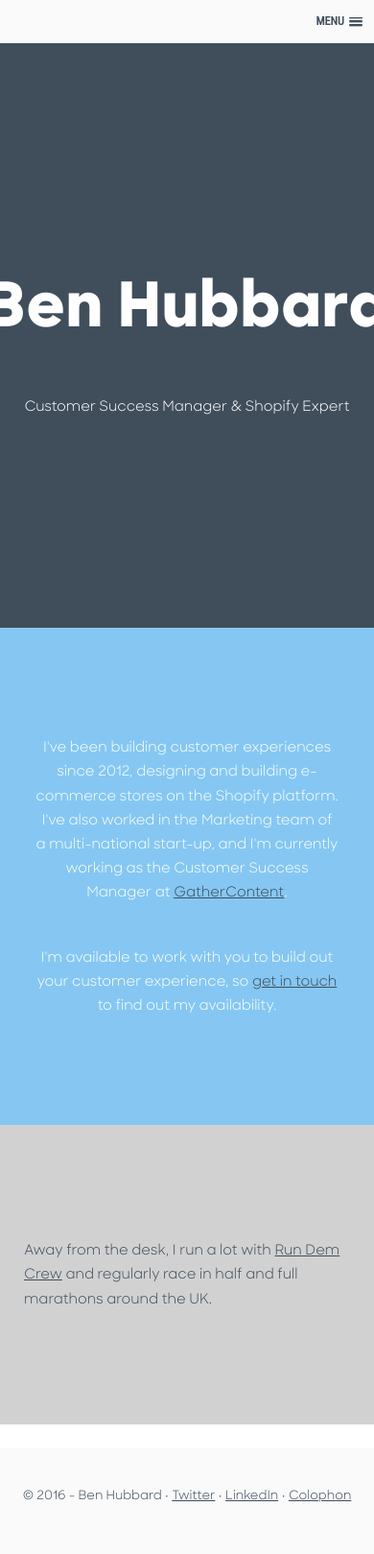
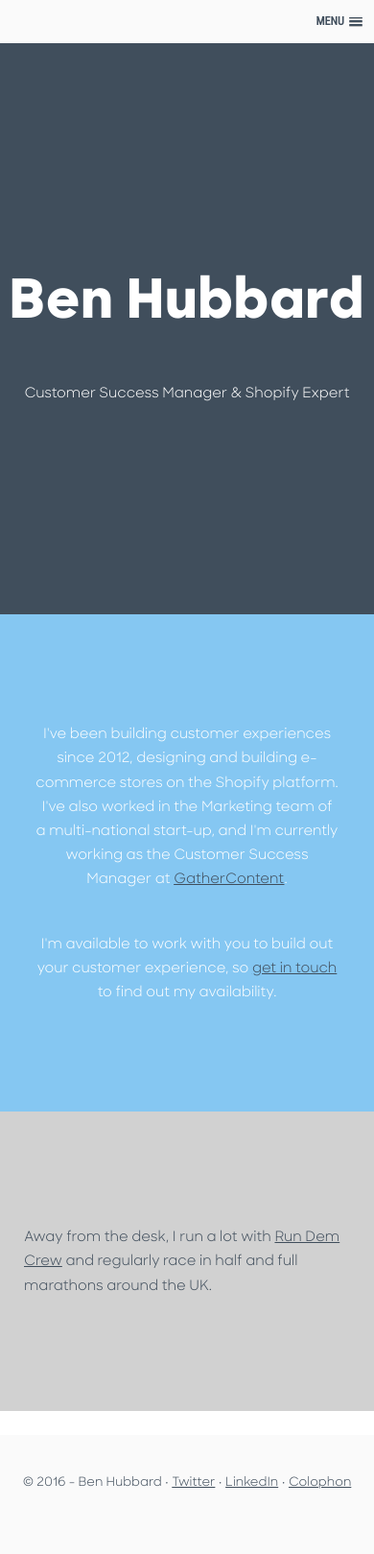
Before and after one commit to benhubbard434/benhubbard, a Jekyll site: the page built from index.html, in a window 390 px wide. Shown: the whole page at 96% size. Built offline with Jekyll 4.4.1, drawn with Linux system fonts in a browser that asks for light colours; nearby versions of some CDN libraries.

Commit message:
Update app.css

```diff
--- a/assets/css/app.css
+++ b/assets/css/app.css
@@ -412,4 +412,5 @@ a,abbr,acronym,address,applet,article,aside,audio,b,big,blockquote,body,canvas,c
 				width: 100%;
 				padding: 25px;
 			}
+			h1 {font-size: 3.5em;}
 		}
```
